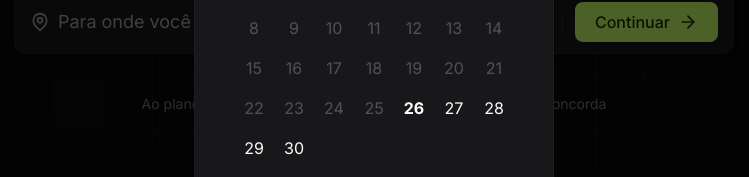
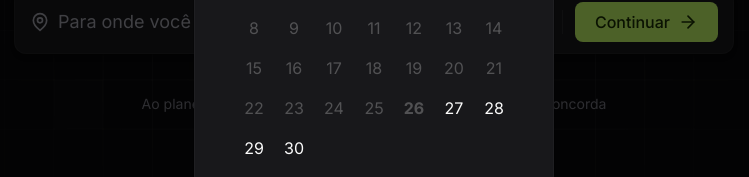
Before and after one commit to fnsigor/how-x-web, a React (Vite) app: page / in a window 1280 px wide. Both pictures are taken after a click on the button "Quando". Shown: the part 394-571 px from the top of the page, without its empty margins (266-1015 px from the left). Built offline with nearby package versions, Linux system fonts and the light colour scheme.

Commit message:
criar viagem - att datepicker

```diff
--- a/src/pages/create-trip/steps/destination-and-date-step.tsx
+++ b/src/pages/create-trip/steps/destination-and-date-step.tsx
@@ -75,7 +75,7 @@ export function DestinationAndDateStep({
               mode="range"
               selected={eventStartAndEndDates}
               onSelect={setEventStartAndEndDates}
-              disabled={{ before: new Date() }}
+              disabled={{ before: new Date(new Date().setDate(new Date().getDate() + 1)) }}
               locale={ptBR}
             />
           </div>
```
